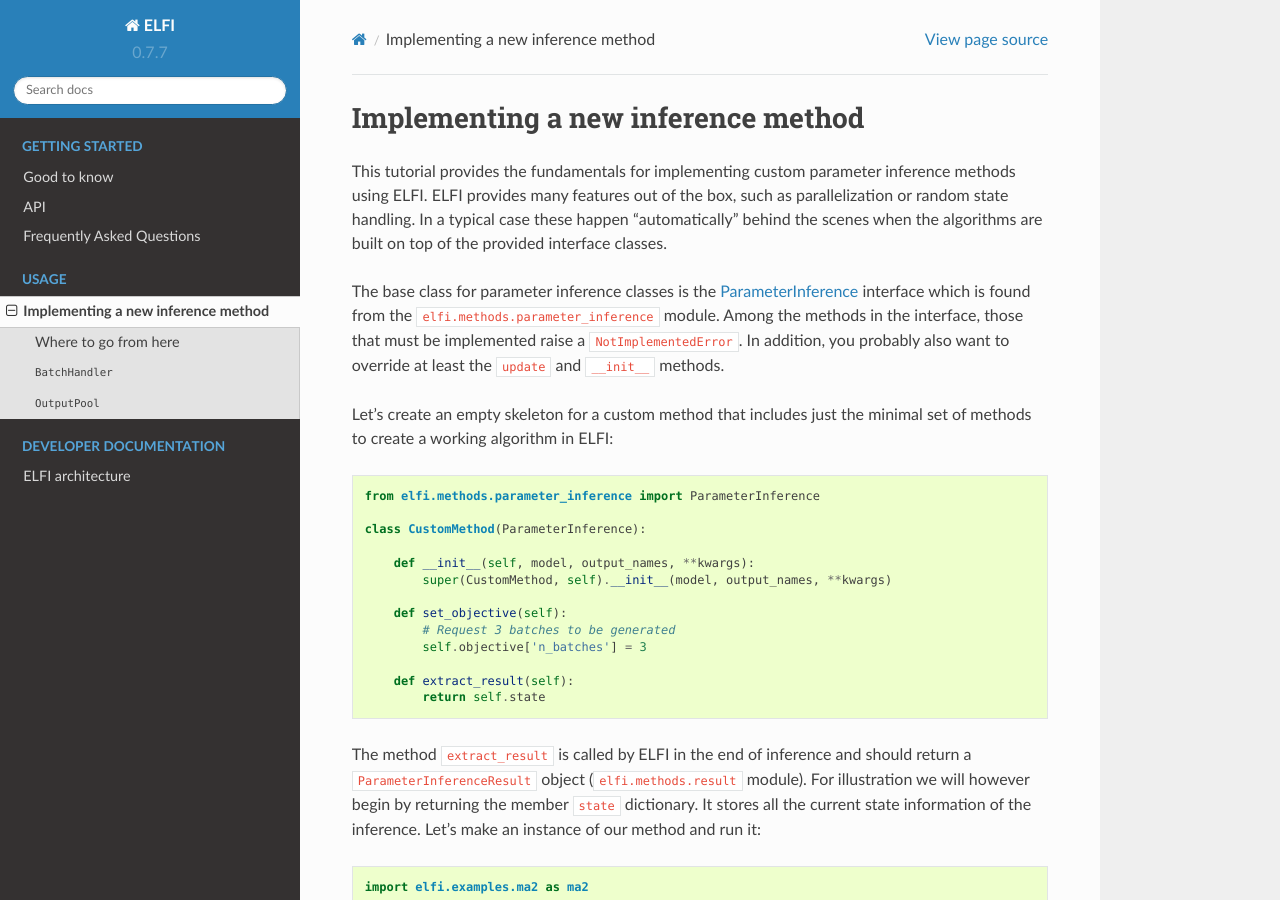
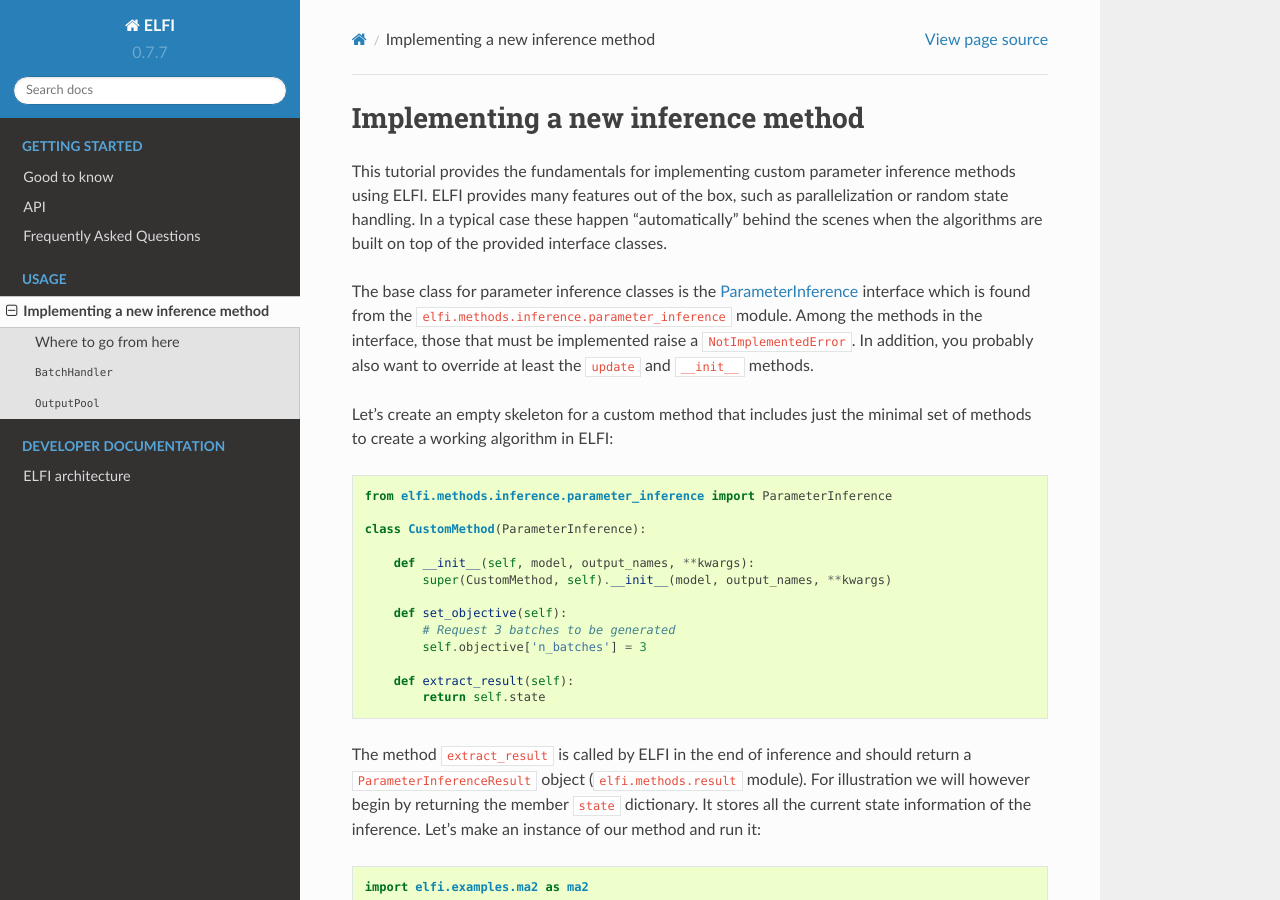
Before and after one commit to elfi-dev/elfi, a Sphinx documentation site: the page built from docs/usage/implementing-methods.rst, in a window 1280 px wide and 900 px high. Built offline with Sphinx 7.4.7 and the Read the Docs theme 2.0.0, drawn with Linux system fonts in a browser that asks for light colours; pages that are not in the unit, such as notebooks, are missing from menus.

Commit message:
Fix reference to parameter_inference-module

```diff
--- a/docs/usage/implementing-methods.rst
+++ b/docs/usage/implementing-methods.rst
@@ -7,7 +7,7 @@
 when the algorithms are built on top of the provided interface classes.
 
 The base class for parameter inference classes is the `ParameterInference`_ interface
-which is found from the ``elfi.methods.parameter_inference`` module. Among the methods in
+which is found from the ``elfi.methods.inference.parameter_inference`` module. Among the methods in
 the interface, those that must be implemented raise a ``NotImplementedError``. In
 addition, you probably also want to override at least the ``update`` and ``__init__``
 methods.
@@ -15,7 +15,7 @@
 Let's create an empty skeleton for a custom method that includes just the minimal set of
 methods to create a working algorithm in ELFI::
 
-    from elfi.methods.parameter_inference import ParameterInference
+    from elfi.methods.inference.parameter_inference import ParameterInference
 
     class CustomMethod(ParameterInference):
 
@@ -285,6 +285,6 @@
 Parameter inference base class
 ------------------------------
 
-.. autoclass:: elfi.methods.parameter_inference.ParameterInference
+.. autoclass:: elfi.methods.inference.parameter_inference.ParameterInference
    :members:
    :inherited-members:
```
